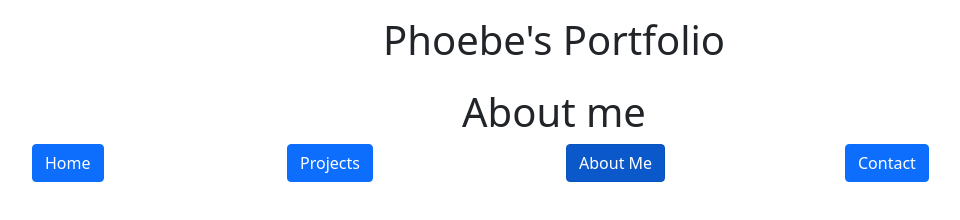
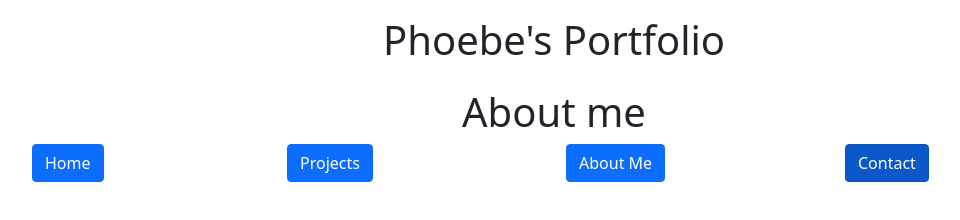
Before and after one commit to PhoebeMeow/PhoebeMeow.github.io, a plain HTML site: page contact.html in a window 1280 px wide. Shown: the whole page, without its empty margins (86-1046 px from the left). Drawn offline with nearby package versions, Linux system fonts and the light colour scheme.

Commit message:
I made a start on Contact page
I made a little start at the contact page, It will get better in the future.

```diff
--- a/contact.html
+++ b/contact.html
@@ -5,7 +5,7 @@
     <meta http-equiv="X-UA-Compatible" content="IE=edge">
     <meta name="viewport" content="width=device-width, initial-scale=1.0">
     <link href="https://cdn.jsdelivr.net/npm/bootstrap@5.0.2/dist/css/bootstrap.min.css" rel="stylesheet" integrity="sha384-EVSTQN3/azprG1Anm3QDgpJLIm9Nao0Yz1ztcQTwFspd3yD65VohhpuuCOmLASjC" crossorigin="anonymous">
-
+    <link rel="stylesheet" href="/css/contact.css">
     <title>PhoebeMeow's Portfolio</title>
 </head>
 <body>
@@ -38,12 +38,12 @@
                 </div>
                 <div class="col">
                     <a href="/about-me.html">
-                        <div class="btn btn-primary active">About Me</div>
+                        <div class="btn btn-primary">About Me</div>
                     </a>
                 </div>
                 <div class="col">
                     <a href="/contact.html">
-                        <div class="btn btn-primary">Contact</div>
+                        <div class="btn btn-primary active">Contact</div>
                     </a>
                 </div>
             </div>
```
